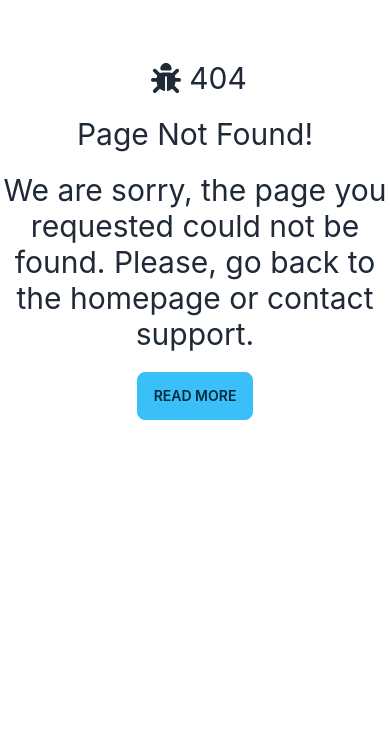
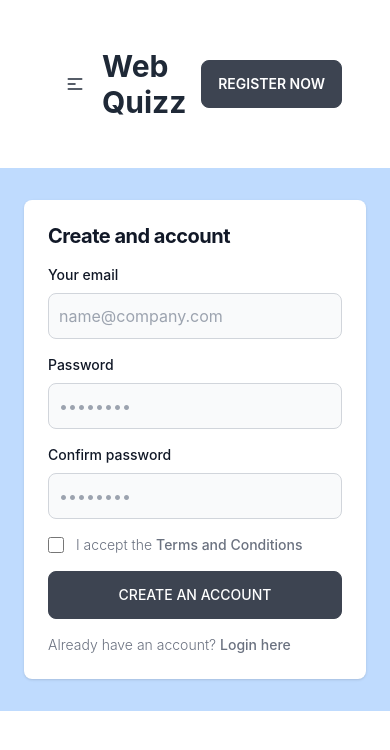
Before and after one commit to sanisaha/quizz--web-developement, a React (Create React App) app: page /register in a window 390 px wide. Before the commit this address had no page. Shown: the top 750 px of the page. Built offline with nearby package versions, Linux system fonts and the light colour scheme.

Commit message:
responsiveness fixed

```diff
--- a/src/App.js
+++ b/src/App.js
@@ -3,6 +3,7 @@ import './App.css';
 import Blog from './Components/Blog/Blog';
 import Error from './Components/Error/Error';
 import Main from './Components/Layout/Main';
+import Register from './Components/Register/Register';
 import Statistics from './Components/Statistics/Statistics';
 import Test from './Components/Test/Test';
 import Topics from './Components/Topics/Topic';
@@ -33,7 +34,9 @@ function App() {
           }
           , element: <Statistics></Statistics>
         },
-        { path: '/blog', element: <Blog></Blog> }]
+        { path: '/blog', element: <Blog></Blog> },
+        { path: '/register', element: <Register></Register> },
+        ]
     }, {
       path: '/*', element: <Error></Error>
     }
--- a/src/Components/Blog/Blog.js
+++ b/src/Components/Blog/Blog.js
@@ -2,21 +2,21 @@ import React from 'react';
 
 const Blog = () => {
     return (
-        <div>
-            <body className="container bg-black border border-dark">
-                <header>
+        <div className='px-5'>
+            <div className="container bg-black border border-dark px-5">
+                <div>
                     <h2 className="text-white font-bold my-4 py-4 text-3xl">Important questions and their answers regarding Reactjs and React Router</h2>
-                </header>
-                <main>
-                    <section className="border border-dark text-white p-4">
+                </div>
+                <div>
+                    <div className="border border-dark text-white p-4">
                         <div>
                             <h3 className="font-bold text-xl">1.What is the purpose of react router?</h3>
                             <p className='text-lg'>React Router is a standard library for routing in React. It enables the navigation among views of various components in a React Application, allows changing the browser URL, and keeps the UI in sync with the URL.
                                 React Router is a dynamic, client-side routing, allows us to build a single-page web application with navigation without the page refreshing as the user navigates. React Router uses component structure to call components, which display the appropriate information.
                                 React router also allows the user to utilize browser functionality like the back button and the refresh page while maintaining the correct view of the application.</p>
                         </div>
-                    </section>
-                    <section className="border border-dark text-white p-4">
+                    </div>
+                    <div className="border border-dark text-white p-4">
                         <div>
                             <h3 className="font-bold text-xl">2.How does context API works?</h3>
                             <p className='text-lg'>Context API is a new feature added in version 16.3 of React that allows one to share state across the entire app lightly and with ease.
@@ -33,8 +33,8 @@ const Blog = () => {
                                 <li>Finally export them</li>
                             </ol>
                         </div>
-                    </section>
-                    <section className="border border-dark text-white p-4">
+                    </div>
+                    <div className="border border-dark text-white p-4">
                         <div>
                             <h3 className="font-bold text-xl">3.What is useRef hook and how does it work?</h3>
                             <p className='text-lg'>The useRef Hook is a function that returns a mutable ref object whose .current property is initialized with the passed argument (initialValue).
@@ -51,10 +51,10 @@ const Blog = () => {
                             </p>
 
                         </div>
-                    </section>
-                </main>
+                    </div>
+                </div>
 
-            </body>
+            </div>
         </div>
     );
 };
--- a/src/Components/Header/Header.js
+++ b/src/Components/Header/Header.js
@@ -1,9 +1,13 @@
 import React from 'react';
-import { Link } from 'react-router-dom';
+import { Link, useNavigate } from 'react-router-dom';
 import { FontAwesomeIcon } from '@fortawesome/react-fontawesome'
 import { faClipboard } from '@fortawesome/free-solid-svg-icons'
 
 const Header = () => {
+    const navigate = useNavigate();
+    const handleSignUp = () => {
+        navigate('/register');
+    }
     return (
         <div className='container p-10'>
             <div className="navbar bg-base-100">
@@ -13,13 +17,13 @@ const Header = () => {
                             <svg xmlns="http://www.w3.org/2000/svg" className="h-5 w-5" fill="none" viewBox="0 0 24 24" stroke="currentColor"><path strokeLinecap="round" strokeLinejoin="round" strokeWidth="2" d="M4 6h16M4 12h8m-8 6h16" /></svg>
                         </label>
                         <ul tabIndex={0} className="menu menu-compact font-semibold dropdown-content mt-3 p-2 shadow bg-base-100 rounded-box w-52">
-                            <li><a><Link to={'/'}>Topics</Link></a></li>
-                            <li><a><Link to={'/statistics'}>Statistics</Link></a></li>
-                            <li><a><Link to={'/blog'}>Blog</Link></a></li>
+                            <li><Link to={'/'}>Topics</Link></li>
+                            <li><Link to={'/statistics'}>Statistics</Link></li>
+                            <li><Link to={'/blog'}>Blog</Link></li>
                         </ul>
                     </div>
 
-                    <a className="font-bold normal-case text-3xl"> <FontAwesomeIcon className='text-5xl' icon={faClipboard} /> Web Quizz</a>
+                    <p className="font-bold normal-case text-3xl"> <FontAwesomeIcon className='hidden lg:inline lg:text-5xl' icon={faClipboard} /> Web Quizz</p>
                 </div>
                 <div className="navbar-center hidden lg:flex">
                     <ul className="menu menu-horizontal p-0 font-semibold text-2xl">
@@ -29,13 +33,10 @@ const Header = () => {
                     </ul>
                 </div>
                 <div className="navbar-end">
-                    <a className="btn">Register Now</a>
+                    <button onClick={handleSignUp} className="btn hover:bg-indigo-500">Register Now</button>
                 </div>
             </div>
-            {/* <Link to={'/'}>Topics</Link>
-            <Link to={'/statistics'}>Statistics</Link>
-            <Link to={'/blog'}>Blog</Link> */}
-        </div>
+        </div >
     );
 };
 
--- a/src/Components/Option/Option.js
+++ b/src/Components/Option/Option.js
@@ -1,9 +1,9 @@
 import React from 'react';
 
-const Option = ({ option, handleChange, index }) => {
+const Option = ({ option, handleChange }) => {
     return (
-        <div className='border border-indigo-300'>
-            <li onClick={handleChange} className='p-5 list-none hover:bg-slate-600'>{option}</li>
+        <div onClick={handleChange} className='p-5 border border-indigo-600 hover:bg-slate-600'>
+            <p className='text-center break-all'>{option}</p>
         </div>
     );
 };
--- a/src/Components/Question/Question.js
+++ b/src/Components/Question/Question.js
@@ -6,6 +6,7 @@ import { faEye } from '@fortawesome/free-solid-svg-icons'
 import Option from '../Option/Option';
 
 const Question = (props) => {
+    const { index } = props;
     const { question, options, correctAnswer } = props.question;
     const eyeBtnHandler = () => {
         toast.info(`Correct answer: ${correctAnswer}`, { theme: 'colored' });
@@ -30,9 +31,9 @@ const Question = (props) => {
     return (
         <div className='p-5'>
             <div className='bg-slate-200'>
-                <div className='border border-indigo-300 text-center p-5 font-semibold'>
-                    <h2>{question}</h2>
-                    <p className='text-end'><button className='btn' onClick={eyeBtnHandler}><FontAwesomeIcon className='text-end' icon={faEye} /></button></p>
+                <div className='flex lg:block border border-indigo-300 text-center p-5 font-semibold'>
+                    <h2>Quiz {index + 1}: {question}</h2>
+                    <p className='text-end'><button className='lg:btn' onClick={eyeBtnHandler}><FontAwesomeIcon className='text-end' icon={faEye} /></button></p>
 
 
                 </div>
@@ -40,7 +41,6 @@ const Question = (props) => {
                     {
                         options.map((option, index) => <Option
                             key={index}
-                            index={index}
                             option={option}
                             handleChange={handleChange}
                         ></Option>)
--- a/src/Components/Quiz/Quiz.js
+++ b/src/Components/Quiz/Quiz.js
@@ -8,7 +8,7 @@ const Quiz = (quiz) => {
         navigate(`/quiz/${id}`)
     }
     return (
-        <div className="card w-96 bg-indigo-300">
+        <div className="card w-full lg:w-96 bg-indigo-300">
             <figure><img src={logo} alt="Shoes" /></figure>
             <div className="card-body bg-indigo-100 shadow-xl">
                 <h2 className="card-title">{name}</h2>
--- /dev/null
+++ b/src/Components/Register/Register.js
@@ -0,0 +1,48 @@
+import React from 'react';
+import { Link } from 'react-router-dom';
+
+const Register = () => {
+    return (
+        <div className='bg-blue-600'>
+            <section className="bg-blue-200 dark:bg-gray-900">
+                <div className="flex flex-col items-center justify-center px-6 py-8 mx-auto md:h-screen lg:py-0">
+                    <div className="w-full bg-white rounded-lg shadow dark:border md:mt-0 sm:max-w-md xl:p-0 dark:bg-gray-800 dark:border-gray-700">
+                        <div className="p-6 space-y-4 md:space-y-6 sm:p-8">
+                            <h1 className="text-xl font-bold leading-tight tracking-tight text-gray-900 md:text-2xl dark:text-white">
+                                Create and account
+                            </h1>
+                            <form className="space-y-4 md:space-y-6" action="#">
+                                <div>
+                                    <label htmlFor="email" className="block mb-2 text-sm font-medium text-gray-900 dark:text-white">Your email</label>
+                                    <input type="email" name="email" id="email" className="bg-gray-50 border border-gray-300 text-gray-900 sm:text-sm rounded-lg focus:ring-primary-600 focus:border-primary-600 block w-full p-2.5 dark:bg-gray-700 dark:border-gray-600 dark:placeholder-gray-400 dark:text-white dark:focus:ring-blue-500 dark:focus:border-blue-500" placeholder="name@company.com" required="" />
+                                </div>
+                                <div>
+                                    <label htmlFor="password" className="block mb-2 text-sm font-medium text-gray-900 dark:text-white">Password</label>
+                                    <input type="password" name="password" id="password" placeholder="••••••••" className="bg-gray-50 border border-gray-300 text-gray-900 sm:text-sm rounded-lg focus:ring-primary-600 focus:border-primary-600 block w-full p-2.5 dark:bg-gray-700 dark:border-gray-600 dark:placeholder-gray-400 dark:text-white dark:focus:ring-blue-500 dark:focus:border-blue-500" required="" />
+                                </div>
+                                <div>
+                                    <label htmlFor="confirm-password" className="block mb-2 text-sm font-medium text-gray-900 dark:text-white">Confirm password</label>
+                                    <input type="confirm-password" name="confirm-password" id="confirm-password" placeholder="••••••••" className="bg-gray-50 border border-gray-300 text-gray-900 sm:text-sm rounded-lg focus:ring-primary-600 focus:border-primary-600 block w-full p-2.5 dark:bg-gray-700 dark:border-gray-600 dark:placeholder-gray-400 dark:text-white dark:focus:ring-blue-500 dark:focus:border-blue-500" required="" />
+                                </div>
+                                <div className="flex items-start">
+                                    <div className="flex items-center h-5">
+                                        <input id="terms" aria-describedby="terms" type="checkbox" className="w-4 h-4 border border-gray-300 rounded bg-gray-50 focus:ring-3 focus:ring-primary-300 dark:bg-gray-700 dark:border-gray-600 dark:focus:ring-primary-600 dark:ring-offset-gray-800" required="" />
+                                    </div>
+                                    <div className="ml-3 text-sm">
+                                        <label htmlFor="terms" className="font-light text-gray-500 dark:text-gray-300">I accept the <Link className="font-medium text-primary-600 hover:underline dark:text-primary-500" href="#">Terms and Conditions</Link></label>
+                                    </div>
+                                </div>
+                                <button type="submit" className="btn w-full text-purple bg-primary-600 hover:bg-primary-700 focus:ring-4 focus:outline-none focus:ring-primary-300 font-medium rounded-lg text-sm px-5 py-2.5 text-center dark:bg-primary-600 dark:hover:bg-primary-700 dark:focus:ring-primary-800">Create an account</button>
+                                <p className="text-sm font-light text-gray-500 dark:text-gray-400">
+                                    Already have an account? <Link to="#" className="font-medium text-primary-600 hover:underline dark:text-primary-500">Login here</Link>
+                                </p>
+                            </form>
+                        </div>
+                    </div>
+                </div>
+            </section>
+        </div>
+    )
+};
+
+export default Register;
--- a/src/Components/Statistics/Statistics.js
+++ b/src/Components/Statistics/Statistics.js
@@ -4,7 +4,6 @@ import { CartesianGrid, Legend, Line, LineChart, ResponsiveContainer, Tooltip, X
 
 const Statistics = () => {
     const statistics = useLoaderData();
-    console.log(statistics.data);
     return (
         <div>
             <div className='mb-10'>
--- a/src/Components/Test/Test.js
+++ b/src/Components/Test/Test.js
@@ -12,9 +12,10 @@ const Test = () => {
                 <h1 className='text-3xl text-center font-bold mb-10'>Quiz from <span className='text-4xl'>{data.name}</span></h1>
 
             </div>
-            <div className='mx-20'>
+            <div className='mx-1 lg:mx-20'>
                 {
-                    data.questions.map(question => <Question
+                    data.questions.map((question, index) => <Question
+                        index={index}
                         key={question.id}
                         question={question}
                     ></Question>)
--- a/src/Components/Topics/Topic.js
+++ b/src/Components/Topics/Topic.js
@@ -1,30 +1,34 @@
 import React from 'react';
 import { FontAwesomeIcon } from '@fortawesome/react-fontawesome'
 import { faMagnifyingGlass } from '@fortawesome/free-solid-svg-icons'
-import { useLoaderData } from 'react-router-dom';
+import { useLoaderData, useNavigate } from 'react-router-dom';
 import Quiz from '../Quiz/Quiz';
 
 const Topics = () => {
     const quizes = useLoaderData();
     const { data } = quizes;
+    const navigate = useNavigate();
+    const handleSignUp = () => {
+        navigate('/register');
+    }
     return (
         <div className='w-full p-10 mt-0'>
-            <header className="w-full bg-no-repeat h-96 bg-cover bg-center bg-[url('/public/images/web-quizz.png')]">
-                <div className='p-20'>
-                    <h1 className='text-white w-2/5 font-bold text-4xl'>Learn Faster. Stay Motivated. Study Smarter</h1>
+            <header className="w-full bg-no-repeat h-80 lg:h-96 bg-cover bg-center bg-[url('/public/images/web-quizz.png')]">
+                <div className='p-10 lg:p-20'>
+                    <h1 className='text-white w-full lg:w-2/5 font-bold text-md lg:text-4xl'>Learn Faster. Stay Motivated. Study Smarter</h1>
                     <div>
                         <label className="relative block">
                             <span className="sr-only">Search</span>
                             <span className="absolute inset-y-0 left-0 flex items-center pl-2">
                                 <svg className="h-5 w-5 fill-slate-300" viewBox="0 0 20 20"><FontAwesomeIcon icon={faMagnifyingGlass} /></svg>
                             </span>
-                            <input className="mt-5 placeholder:italic placeholder:text-slate-400 block bg-white w-2/6 border border-slate-300 rounded-md py-2 pl-9 pr-3 shadow-sm focus:outline-none focus:border-sky-500 focus:ring-sky-500 focus:ring-1 sm:text-sm" placeholder="Search here" type="text" name="search" />
+                            <input className="mt-5 placeholder:italic placeholder:text-slate-400 block bg-white w-full lg:w-2/6 border border-slate-300 rounded-md py-2 pl-9 pr-3 shadow-sm focus:outline-none focus:border-sky-500 focus:ring-sky-500 focus:ring-1 sm:text-sm" placeholder="Search here" type="text" name="search" />
                         </label>
                     </div>
 
                 </div>
                 <div className='ml-20 mb-20'>
-                    <button className='btn bg-violet-500'>SignUp Now</button>
+                    <button onClick={handleSignUp} className='btn bg-violet-500'>SignUp Now</button>
                 </div>
 
 
@@ -33,7 +37,7 @@ const Topics = () => {
                 <h2 className='text-3xl font-semibold'>Popular Quizes</h2>
                 <p className='text-xl'>Click below for participating in the quiz context</p>
             </div>
-            <div className='grid grid-cols-3 gap-4'>
+            <div className='grid grid-cols-1 lg:grid-cols-3 gap-4'>
                 {
                     data.map(quiz => <Quiz
                         key={quiz.id}
```
